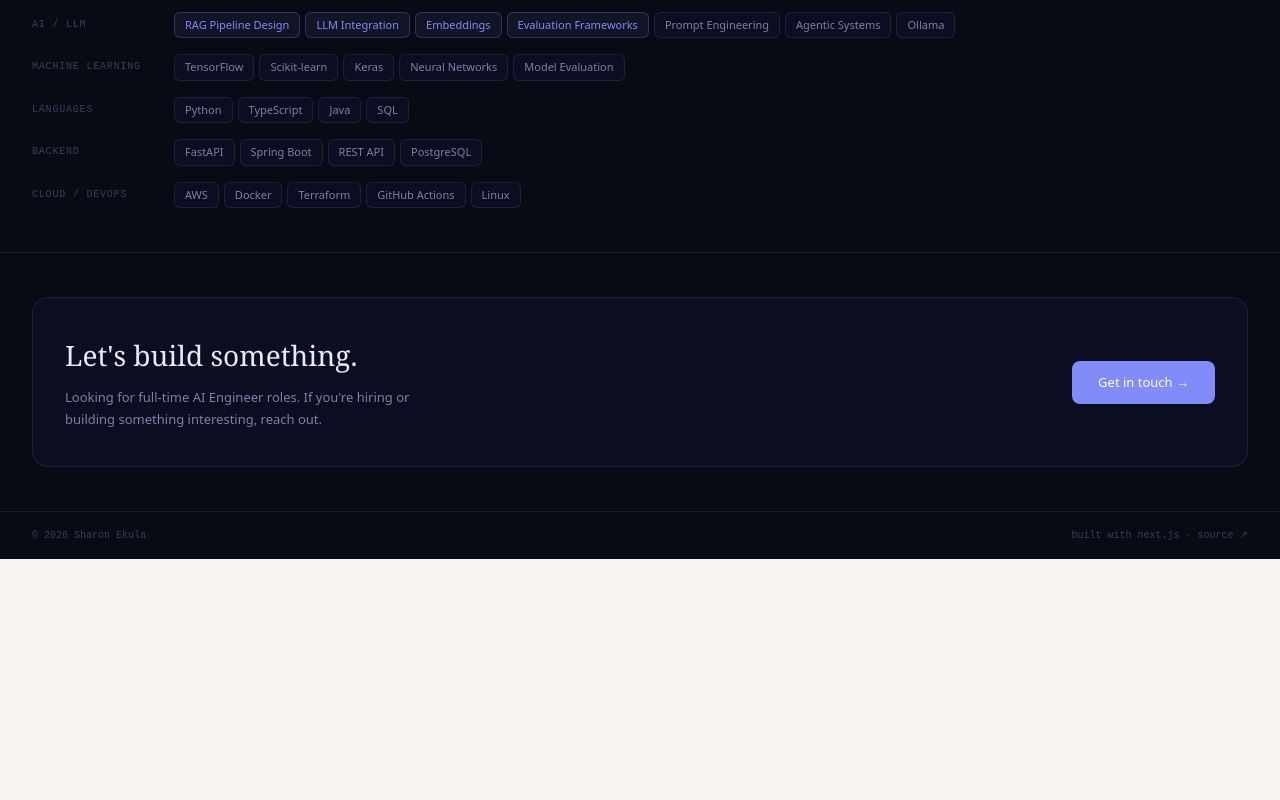
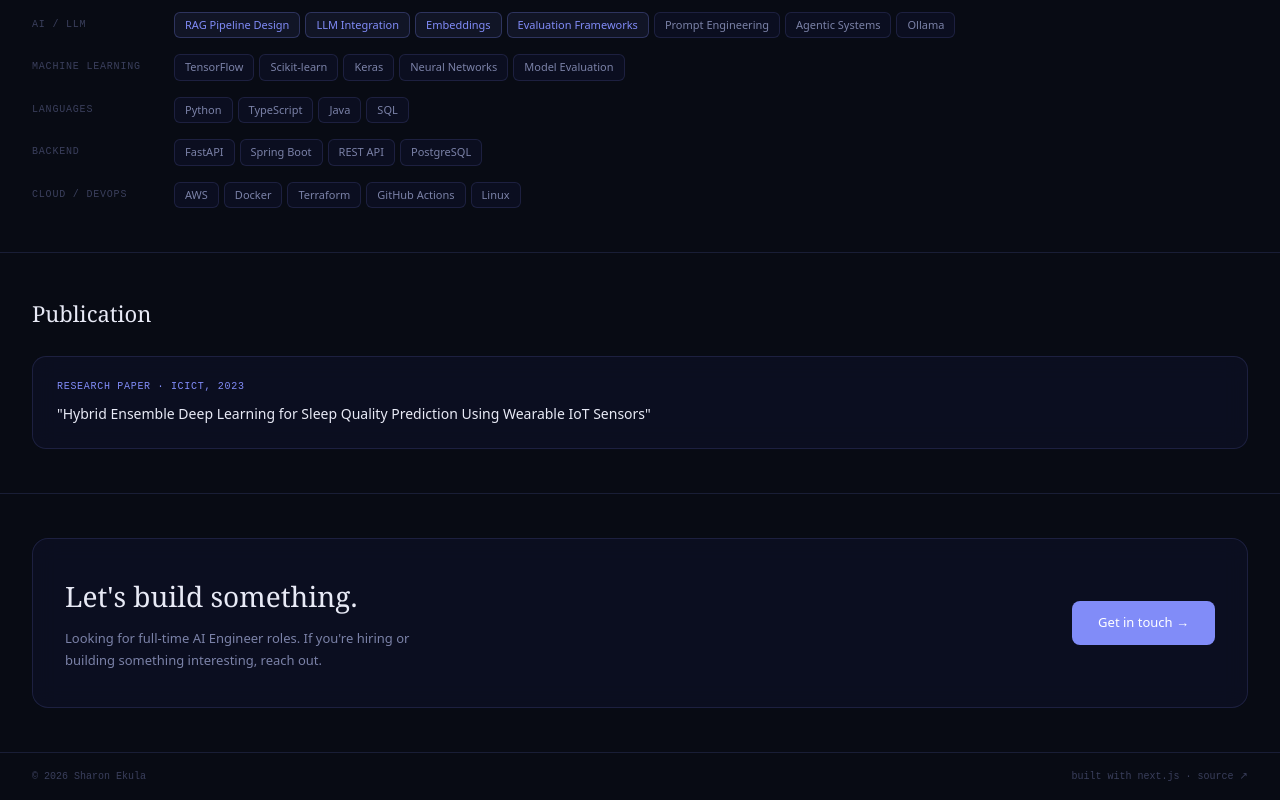
Before and after one commit to sharonekula13/portfolio, a Next.js app: page / in a window 1280 px wide. Shown: the part 1357-2157 px from the top of the page. Before the commit the page ends 1916 px from the top, so only its background shows below. Built offline with nearby package versions, Linux system fonts and the light colour scheme; a web font is replaced by a local one.

Commit message:
add publication section

```diff
--- a/app/page.tsx
+++ b/app/page.tsx
@@ -235,6 +235,21 @@ export default function Home() {
           </div>
         </section>
 
+        {/* PUBLICATION */}
+<section style={{ padding: "44px 32px", borderBottom: `1px solid ${t.border}` }}>
+  <Reveal>
+    <h2 style={{ fontFamily: "Georgia, serif", fontSize: 22, color: t.text, marginBottom: 26 }}>Publication</h2>
+  </Reveal>
+  <Reveal delay={0.05}>
+    <div style={{ background: t.card, border: `1px solid ${t.border}`, borderRadius: 14, padding: "22px 24px", backdropFilter: "blur(12px)" }}>
+      <p style={{ fontFamily: "monospace", fontSize: 10, color: t.accent, textTransform: "uppercase", letterSpacing: "0.07em", marginBottom: 8 }}>Research Paper · ICICT, 2023</p>
+      <p style={{ fontSize: 14, color: t.text, lineHeight: 1.7 }}>
+        "Hybrid Ensemble Deep Learning for Sleep Quality Prediction Using Wearable IoT Sensors"
+      </p>
+    </div>
+  </Reveal>
+</section>
+
         {/* CONTACT */}
         <section id="contact" style={{ padding: "44px 32px" }}>
           <Reveal>
```
